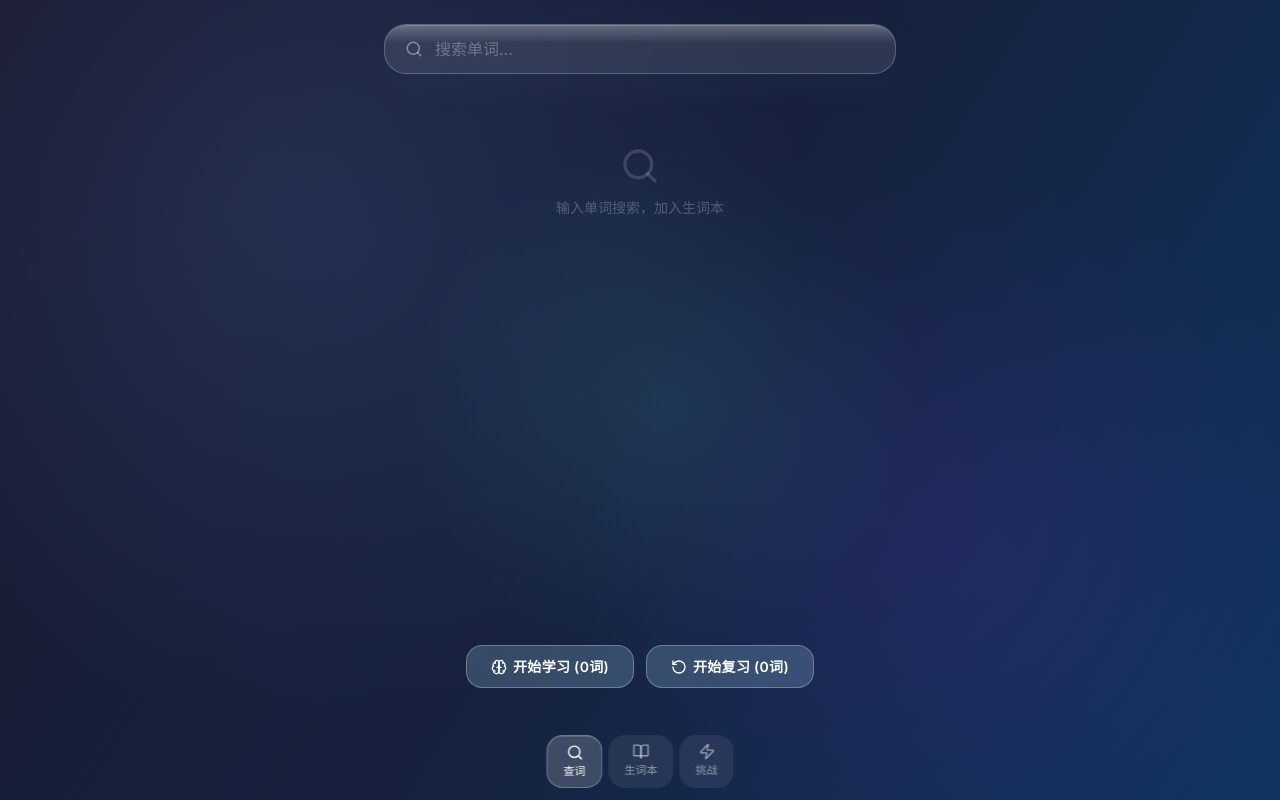
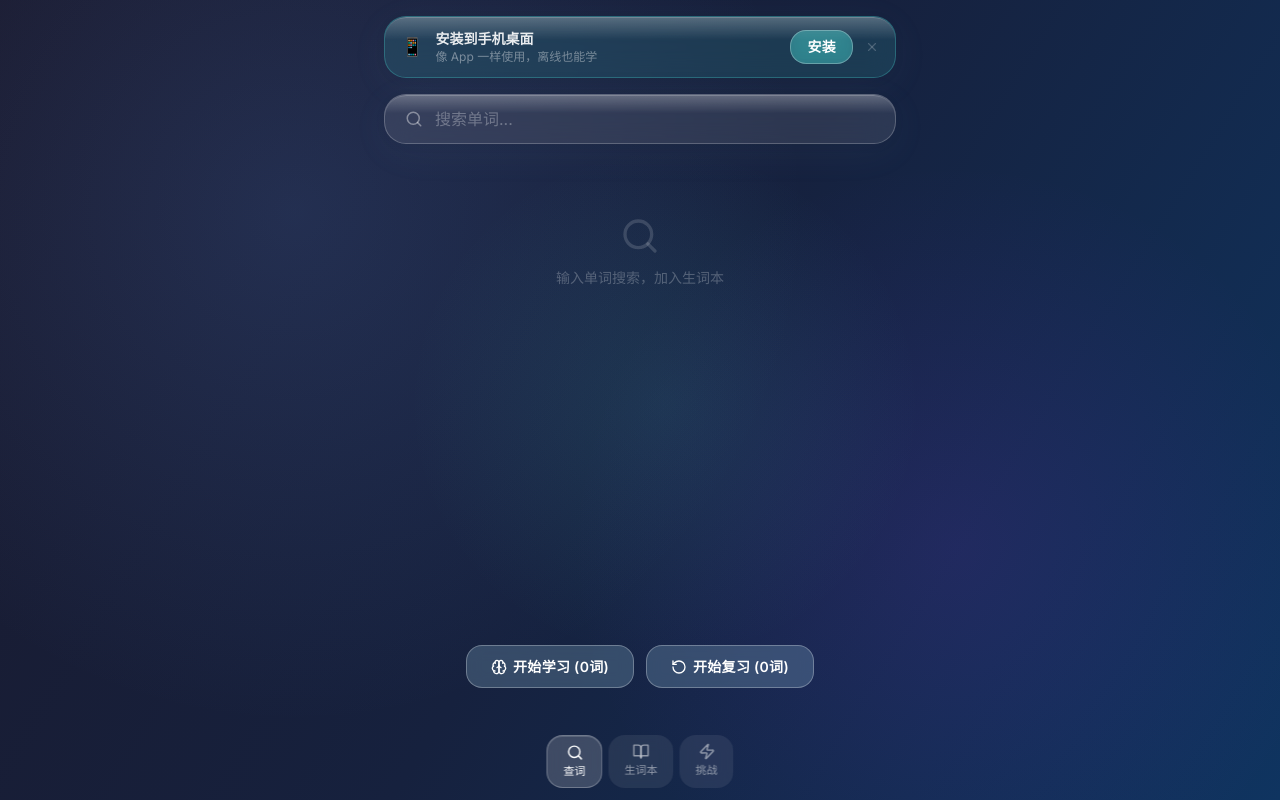
Before and after one commit to Zero-light/my-electronic-blog, a React (Vite) app: page / in a window 1280 px wide. Built offline with nearby package versions, Linux system fonts and the light colour scheme.

Commit message:
feat: prominent PWA install banner on home page
- Big teal banner at top of search page: '📱 安装到手机桌面'
- Always visible until dismissed or installed
- Uses beforeinstallprompt for native prompt
- Fallback instructions for Edge/Xiaomi browsers

```diff
--- a/src/App.tsx
+++ b/src/App.tsx
@@ -14,39 +14,32 @@ const App: React.FC = () => {
   const [activeTab, setActiveTab] = useState<TabId>('search');
   const [subView, setSubView] = useState<'search' | 'learn' | 'review'>('search');
   const [deferredPrompt, setDeferredPrompt] = useState<any>(null);
-  const [showInstall, setShowInstall] = useState(false);
+  const [installed, setInstalled] = useState(false);
 
   useEffect(() => { init(); }, [init]);
 
   useEffect(() => {
-    const handler = (e: Event) => { e.preventDefault(); setDeferredPrompt(e); setShowInstall(true); };
+    const handler = (e: Event) => { e.preventDefault(); setDeferredPrompt(e); };
     window.addEventListener('beforeinstallprompt', handler);
-    // Also check if already installed
-    if (window.matchMedia('(display-mode: standalone)').matches) setShowInstall(false);
+    if (window.matchMedia('(display-mode: standalone)').matches) setInstalled(true);
     return () => window.removeEventListener('beforeinstallprompt', handler);
   }, []);
 
   const handleInstall = async () => {
-    if (!deferredPrompt) return;
-    deferredPrompt.prompt();
-    const result = await deferredPrompt.userChoice;
-    if (result.outcome === 'accepted') setShowInstall(false);
-    setDeferredPrompt(null);
+    if (deferredPrompt) {
+      deferredPrompt.prompt();
+      const result = await deferredPrompt.userChoice;
+      if (result.outcome === 'accepted') setInstalled(true);
+      setDeferredPrompt(null);
+    } else {
+      alert('请使用浏览器菜单中的"添加到桌面"或"安装应用"功能');
+    }
   };
 
   return (
     <div className="w-full h-full relative overflow-hidden">
       <GradientBg />
-      {/* Install banner */}
-      {showInstall && (
-        <div className="absolute top-3 left-1/2 -translate-x-1/2 z-[400] glass-panel px-4 py-2.5 flex items-center gap-3 animate-slideUp">
-          <Download size={16} className="text-white/70" />
-          <span className="text-white/80 text-sm font-medium">安装到手机桌面</span>
-          <button className="glass-btn glass-btn-feed px-3 py-1 text-xs" onClick={handleInstall}>安装</button>
-          <button className="text-white/30 hover:text-white/60" onClick={() => setShowInstall(false)}><X size={14} /></button>
-        </div>
-      )}
-      <div className="absolute inset-0 pb-24 z-40 overflow-y-auto" style={{ paddingTop: showInstall ? '48px' : '0' }}>
+      <div className="absolute inset-0 pb-24 z-40 overflow-y-auto">
         {subView === 'learn' && <LearnTab onBack={() => { setSubView('search'); setActiveTab('wordbook'); }} />}
         {subView === 'review' && <ReviewTab onBack={() => { setSubView('search'); setActiveTab('wordbook'); }} />}
         {subView === 'search' && (
--- a/src/components/SearchTab.tsx
+++ b/src/components/SearchTab.tsx
@@ -42,7 +42,9 @@ export const SearchTab: React.FC<{ onNavigate?: (tab: string) => void }> = ({ on
   };
 
   return (
-    <div className="flex flex-col w-full h-full pt-6 px-4">
+    <div className="flex flex-col w-full h-full pt-4 px-4">
+      {/* Install button — always visible */}
+      <InstallBanner />
       {/* Search box */}
       <div className="max-w-lg mx-auto w-full mb-6">
         <div className="glass-panel flex items-center gap-3 px-5 py-3">
@@ -136,3 +138,32 @@ export const SearchTab: React.FC<{ onNavigate?: (tab: string) => void }> = ({ on
     </div>
   );
 };
+
+const InstallBanner: React.FC = () => {
+  const [show, setShow] = useState(true);
+  const [installed, setInstalled] = useState(false);
+  const [prompt, setPrompt] = useState<any>(null);
+  useEffect(() => {
+    const h = (e: Event) => { e.preventDefault(); setPrompt(e); };
+    window.addEventListener('beforeinstallprompt', h);
+    if (window.matchMedia('(display-mode: standalone)').matches) setInstalled(true);
+    return () => window.removeEventListener('beforeinstallprompt', h);
+  }, []);
+  const install = async () => {
+    if (prompt) { prompt.prompt(); const r = await prompt.userChoice; if (r.outcome === 'accepted') setInstalled(true); setPrompt(null); }
+    else { alert('请使用浏览器菜单中的"添加到桌面"功能\n\nEdge: 地址栏 ⊕ 图标\n小米浏览器: 菜单 → 添加到桌面'); }
+  };
+  if (installed) return null;
+  if (!show) return null;
+  return (
+    <div className="max-w-lg mx-auto w-full mb-4 glass-panel px-4 py-3 flex items-center gap-3" style={{background:'rgba(72,209,204,0.15)',border:'1px solid rgba(72,209,204,0.3)'}}>
+      <span className="text-lg">📱</span>
+      <div className="flex-1">
+        <p className="text-white/90 text-sm font-semibold">安装到手机桌面</p>
+        <p className="text-white/40 text-xs">像 App 一样使用，离线也能学</p>
+      </div>
+      <button className="glass-btn px-4 py-1.5 text-sm font-bold" style={{background:'rgba(72,209,204,0.4)'}} onClick={install}>安装</button>
+      <button className="text-white/20 hover:text-white/50" onClick={() => setShow(false)}><X size={14} /></button>
+    </div>
+  );
+};
```
